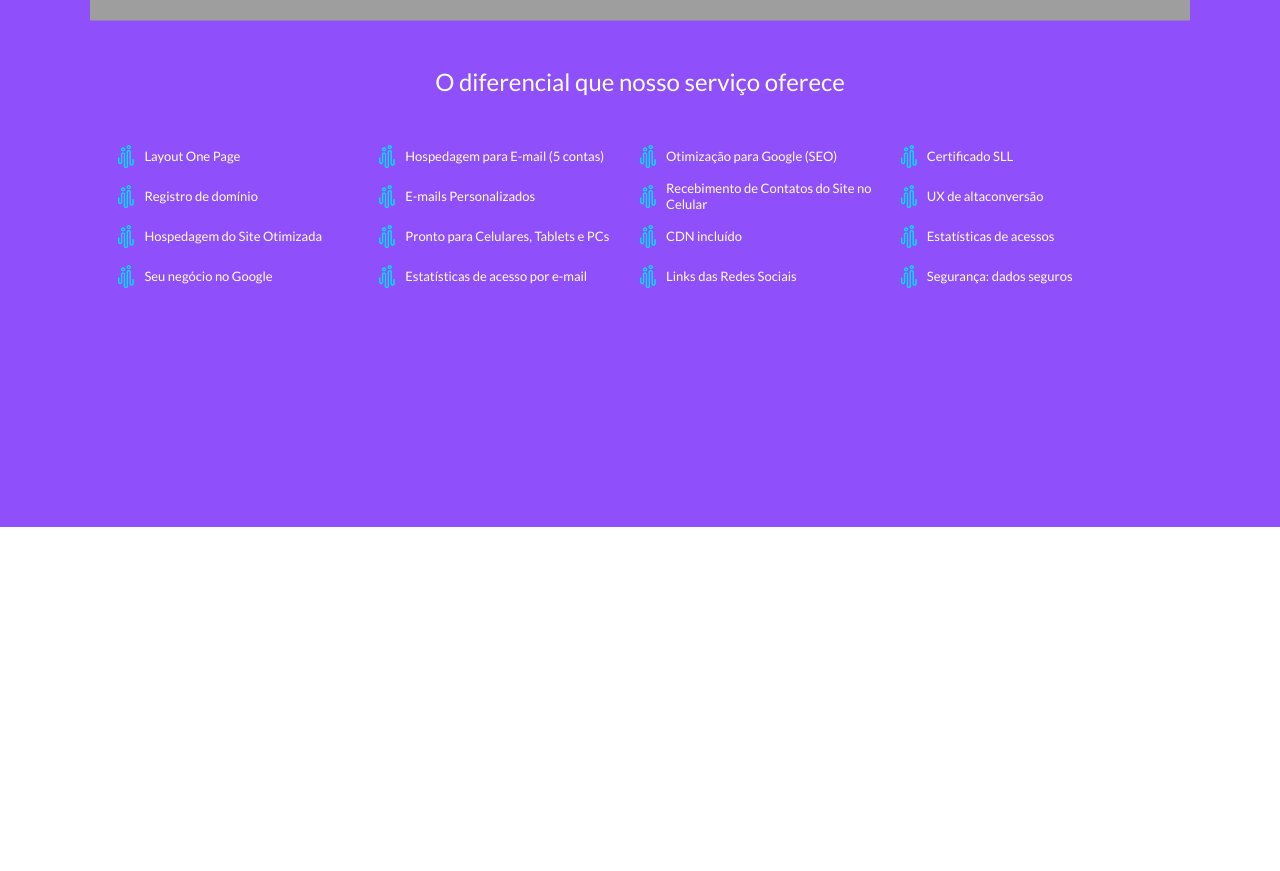
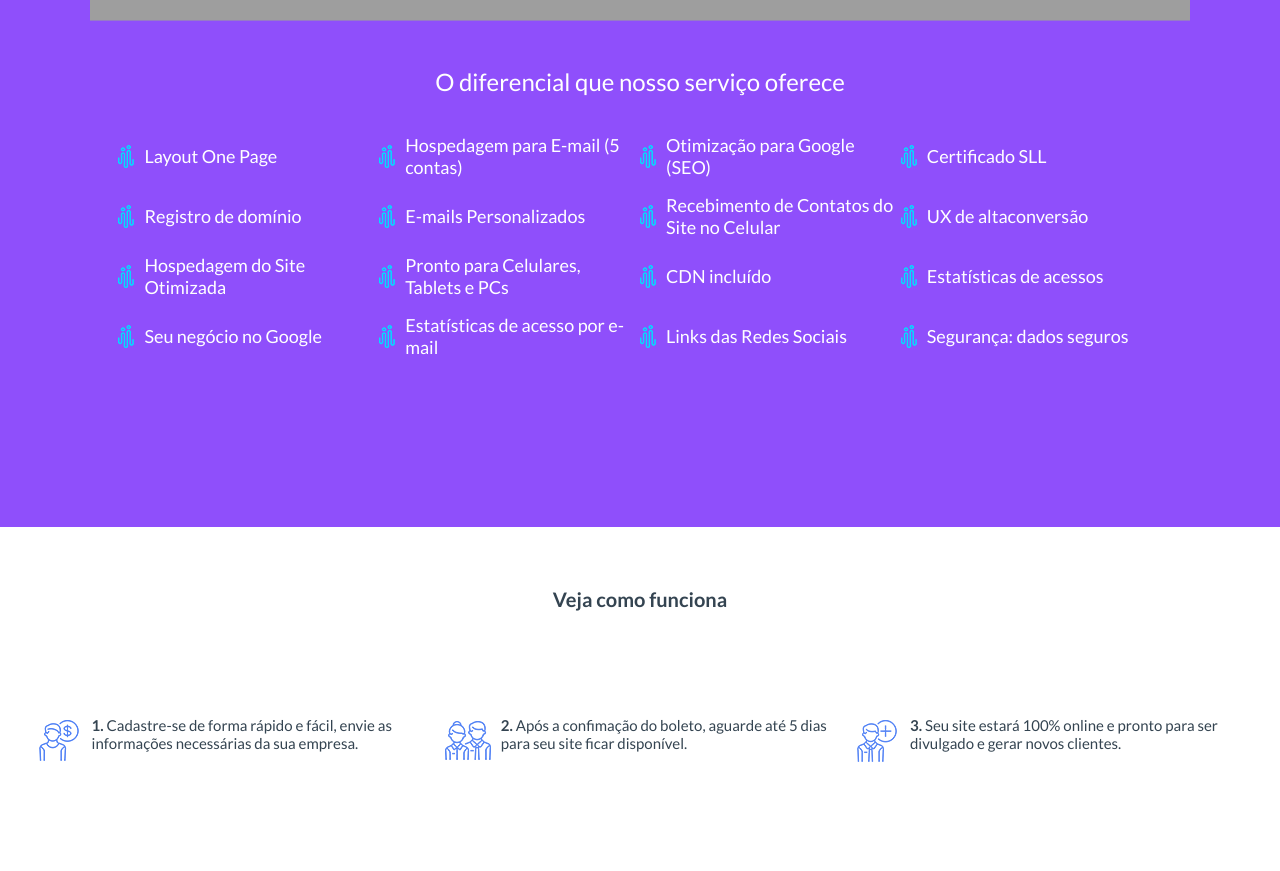
Before and after one commit to diegohartmann/koden-test-diego, a plain HTML site: page files/index.html in a window 1280 px wide. Shown: the part 1248-2119 px from the top of the page. Before the commit the page ends 1775 px from the top, so only its background shows below. Drawn offline with Linux system fonts and the light colour scheme; grey boxes are pictures that could not be loaded; files whose address does not match are found by name.

Commit message:
sessao tuto feita

```diff
--- a/files/css/styles.css
+++ b/files/css/styles.css
@@ -150,19 +150,49 @@ section.differs > div.diff-items{
     width: 80vw;
     min-width: 81.5%;
     display: flex;
+    flex-wrap: wrap;
     flex-shrink: 0;
-    flex-wrap: wrap;
     align-items: start;
     justify-content: space-between
 }
 section.differs > div.diff-items > div.item-single{
-    display: flex;
+    display: inline-flex;
     align-items: center;
     width: 25%;
     height: 40px;
     color: white;
-    font-size: 13px;
+    font-size: 18px;
+    flex-shrink: 0;
+    margin-bottom: 20px;
 }
 section.differs > div.diff-items > div.item-single > img{
     margin-right: 10px;
 }
+section.how-works{
+    height: 320px;
+    padding-top: 60px;
+}
+section.how-works > h2{
+    color: var(--myBlueOil);
+    font-size: 20px;
+    font-weight: bold;
+    text-align: center;
+}
+section > div.tuto{
+    height: 100%;
+    padding: 0 2%;
+    display: flex;
+    align-items: center;
+}
+section > div.tuto > div.tuto-single{
+    padding: 8px;
+    float: left;
+    width: 33.3%;
+    display: flex;
+    align-items: start;
+    color: var(--myBlueOil);
+    font-size: 15px;
+}
+section > div.tuto > div.tuto-single > img{
+    margin-right: 8px;
+}
--- a/files/index.html
+++ b/files/index.html
@@ -66,6 +66,29 @@
             </div><!--diff-items-container-->
         </section><!--differs-->
 
+
+        <section class="how-works">
+            <h2>Veja como funciona</h2>
+            <div class="tuto">
+                <div class="tuto-single">
+                    <img src= "assets/img/desfrutar.png" alt="desfrutar">
+                    <p><b>1.</b> Cadastre-se de forma rápido e fácil, envie as informações necessárias da sua empresa.</p>
+                </div><!--tuto-single-->
+
+                <div class="tuto-single">
+                    <img src= "assets/img/indicar.png" alt="indicar">
+                    <p><b>2.</b> Após a confimação do boleto, aguarde até 5 dias para seu site ficar disponível.</p>
+                </div><!--tuto-single-->
+
+                <div class="tuto-single">
+                    <img src= "assets/img/divulgar.png" alt="divulgar">
+                    <p><b>3.</b> Seu site estará 100% online e pronto para ser divulgado e gerar novos clientes.</p>
+                </div><!--tuto-single-->
+
+                <div class="clear"></div>
+
+            </div><!--tuto-->
+        </section><!--how-works-->
         <!------------------------------------------------------------------------------------->
         <script src="js/jquery.js"></script>
         <script src="js/tooltip.js"></script>
```
